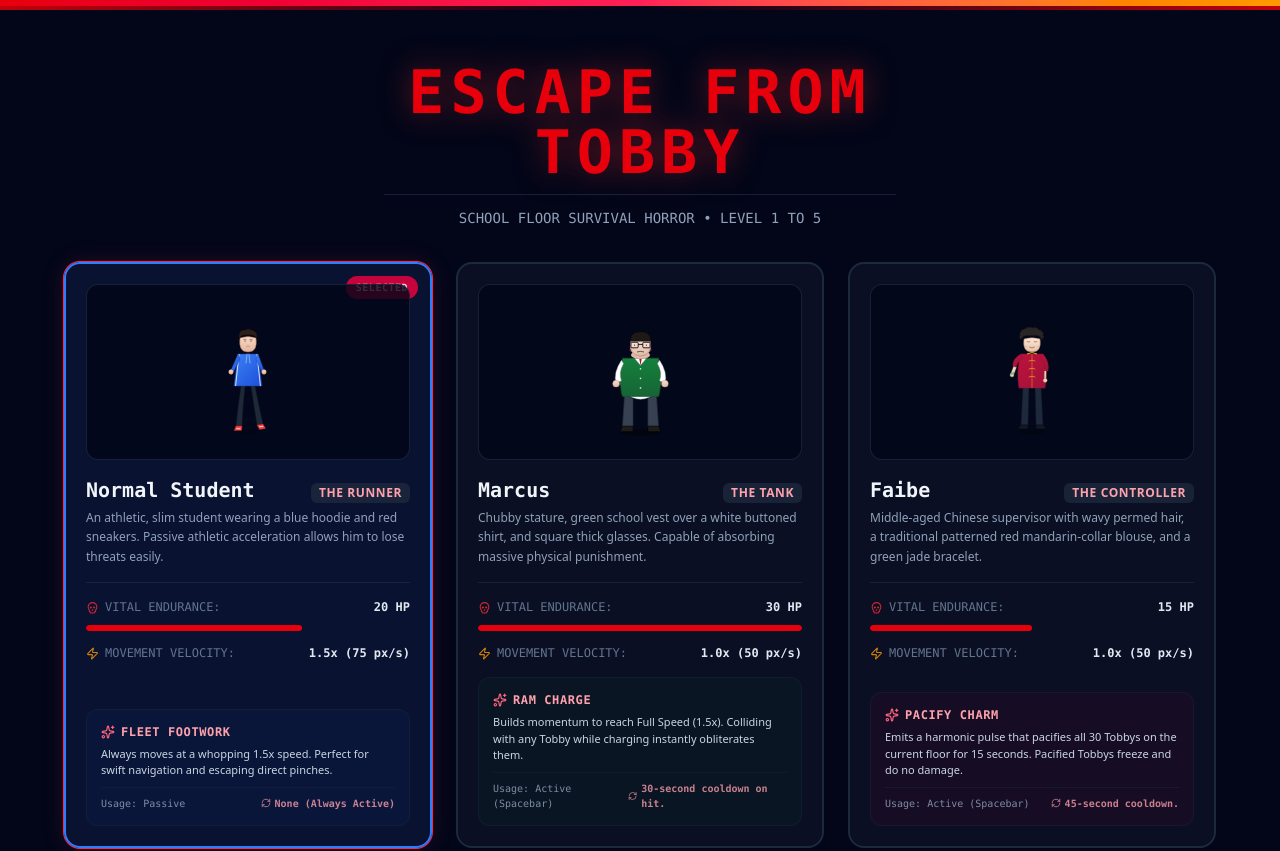
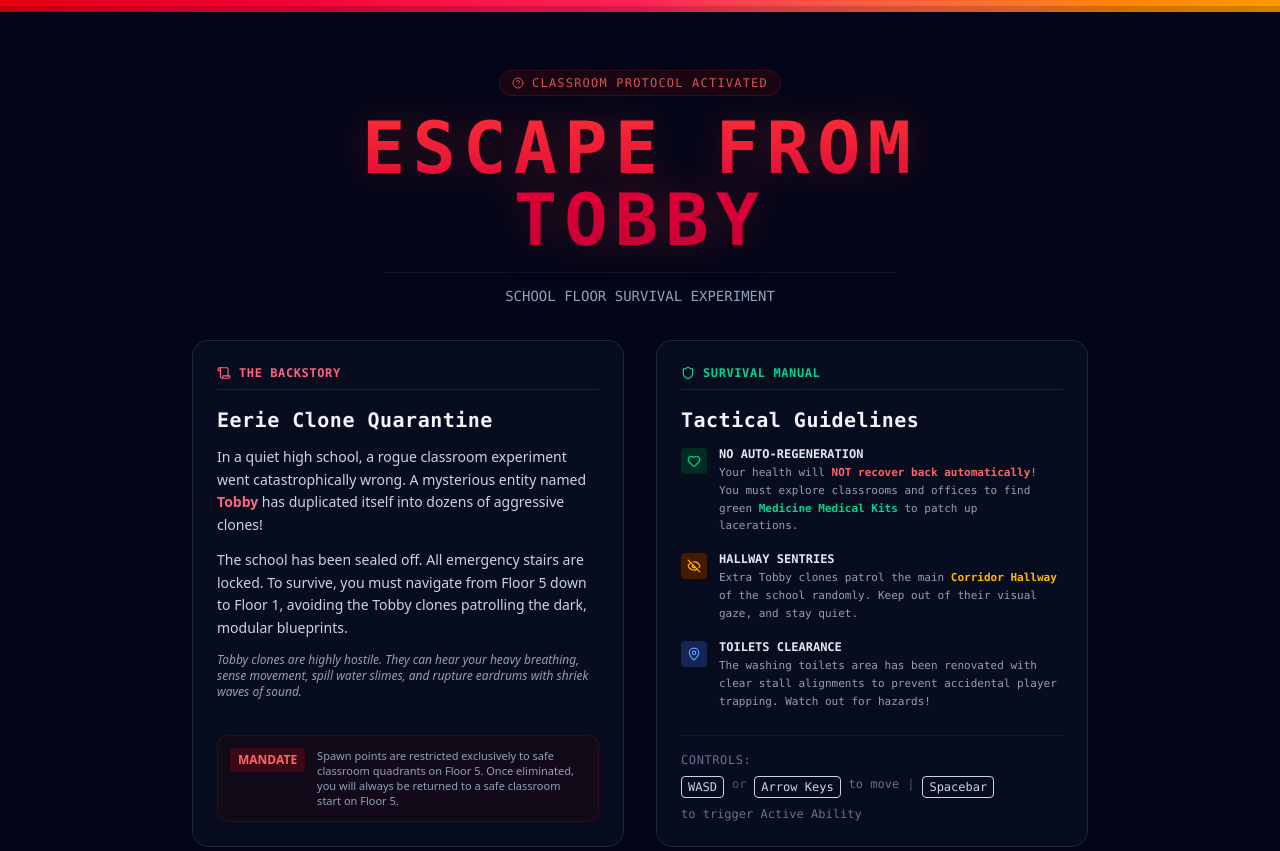
Before and after one commit to 1qw2wq/escap-from-tobby, a React (Vite) app: page / in a window 1280 px wide. Shown: the top 851 px of the page. Built offline with nearby package versions, Linux system fonts and the light colour scheme.

Commit message:
feat: add introductory narrative screen
Introduce an "Intro" component as the initial game state to provide context and game instructions before reaching the main menu. Clean up UI by removing unnecessary selection badges in the menu.

```diff
--- a/src/App.tsx
+++ b/src/App.tsx
@@ -7,12 +7,13 @@ import React, { useState } from "react";
 import { CharacterClass } from "./types";
 import { Menu } from "./components/Menu";
 import { GameCanvas } from "./components/GameCanvas";
+import { Intro } from "./components/Intro";
 import { Skull, Trophy, HelpCircle, Footprints, AlertTriangle, ChevronRight, RefreshCw, LogIn, LogOut, Flame } from "lucide-react";
 
-type GameScreen = "MENU" | "PLAYING" | "DESCENDING" | "GAMEOVER" | "WIN";
+type GameScreen = "INTRO" | "MENU" | "PLAYING" | "DESCENDING" | "GAMEOVER" | "WIN";
 
 export default function App() {
-  const [screen, setScreen] = useState<GameScreen>("MENU");
+  const [screen, setScreen] = useState<GameScreen>("INTRO");
   const [selectedClass, setSelectedClass] = useState<CharacterClass>(CharacterClass.RUNNER);
   const [currentFloor, setCurrentFloor] = useState<number>(5);
 
@@ -61,6 +62,10 @@ export default function App() {
 
       {/* Top Status Border line */}
       <div className="h-1.5 w-full bg-gradient-to-r from-red-600 via-rose-500 to-amber-500" />
+
+      {screen === "INTRO" && (
+        <Intro onProceed={() => setScreen("MENU")} />
+      )}
 
       {screen === "MENU" && (
         <Menu onStartGame={handleStartGame} />
--- /dev/null
+++ b/src/components/Intro.tsx
@@ -0,0 +1,144 @@
+/**
+ * @license
+ * SPDX-License-Identifier: Apache-2.0
+ */
+
+import React from "react";
+import { Play, Shield, Key, Scroll, HelpCircle, Heart, EyeOff, MapPin } from "lucide-react";
+
+interface IntroProps {
+  onProceed: () => void;
+}
+
+export function Intro({ onProceed }: IntroProps) {
+  return (
+    <div className="min-h-screen bg-slate-950 text-slate-100 flex flex-col justify-between p-6 md:p-10 font-sans selection:bg-rose-500 selection:text-white relative overflow-hidden">
+      {/* Decorative ambient highlights */}
+      <div className="absolute inset-0 bg-radial-gradient from-red-950/20 via-slate-950 to-black opacity-80 pointer-events-none" />
+      <div className="absolute top-0 left-0 right-0 h-1.5 bg-gradient-to-r from-red-600 via-rose-500 to-amber-500 animate-pulse" />
+
+      {/* Hero Header */}
+      <header className="z-10 text-center max-w-3xl mx-auto mt-6">
+        <div className="inline-flex items-center gap-2 px-3 py-1 bg-red-950/40 border border-red-500/20 rounded-full text-red-400 text-xs font-mono tracking-widest uppercase mb-4 animate-pulse">
+          <HelpCircle size={12} /> CLASSROOM PROTOCOL ACTIVATED
+        </div>
+        <h1 className="text-4xl md:text-7xl font-mono font-extrabold tracking-widest bg-clip-text text-transparent bg-gradient-to-b from-red-500 to-rose-700 drop-shadow-[0_0_20px_rgba(220,38,38,0.35)] select-none uppercase">
+          ESCAPE FROM TOBBY
+        </h1>
+        <p className="mt-4 text-slate-400 font-mono text-sm max-w-lg mx-auto leading-relaxed border-t border-slate-900 pt-3">
+          SCHOOL FLOOR SURVIVAL EXPERIMENT
+        </p>
+      </header>
+
+      {/* Main Lore & Guide Cards */}
+      <main className="z-10 max-w-4xl mx-auto w-full my-8 grid grid-cols-1 md:grid-cols-2 gap-8 items-stretch">
+
+        {/* Lore Card */}
+        <div className="flex flex-col justify-between p-6 rounded-2xl border border-slate-800 bg-slate-900/40 backdrop-blur-sm shadow-xl hover:border-slate-700 transition-all duration-300">
+          <div>
+            <div className="flex items-center gap-2 text-rose-400 font-mono text-xs font-bold uppercase tracking-wider mb-4 border-b border-slate-800/80 pb-2">
+              <Scroll size={14} /> The Backstory
+            </div>
+            <h2 className="text-xl font-bold font-mono text-slate-100 mb-3 tracking-wide">
+              Eerie Clone Quarantine
+            </h2>
+            <div className="text-sm text-slate-300 leading-relaxed space-y-3 font-sans">
+              <p>
+                In a quiet high school, a rogue classroom experiment went catastrophically wrong. A mysterious entity named <strong className="text-rose-400">Tobby</strong> has duplicated itself into dozens of aggressive clones!
+              </p>
+              <p>
+                The school has been sealed off. All emergency stairs are locked. To survive, you must navigate from Floor 5 down to Floor 1, avoiding the Tobby clones patrolling the dark, modular blueprints.
+              </p>
+              <p className="text-xs text-slate-400 italic">
+                Tobby clones are highly hostile. They can hear your heavy breathing, sense movement, spill water slimes, and rupture eardrums with shriek waves of sound.
+              </p>
+            </div>
+          </div>
+
+          <div className="mt-6 p-3 bg-red-950/20 border border-red-900/30 rounded-xl flex gap-3 items-start">
+            <span className="p-1 px-2 text-xs bg-red-600/20 text-red-400 font-bold rounded">MANDATE</span>
+            <span className="text-[11px] text-slate-400 leading-snug">
+              Spawn points are restricted exclusively to safe classroom quadrants on Floor 5. Once eliminated, you will always be returned to a safe classroom start on Floor 5.
+            </span>
+          </div>
+        </div>
+
+        {/* Hazards & Mechanics Card */}
+        <div className="flex flex-col justify-between p-6 rounded-2xl border border-slate-800 bg-slate-900/40 backdrop-blur-sm shadow-xl hover:border-slate-700 transition-all duration-300">
+          <div>
+            <div className="flex items-center gap-2 text-emerald-400 font-mono text-xs font-bold uppercase tracking-wider mb-4 border-b border-slate-800/80 pb-2">
+              <Shield size={14} /> Survival Manual
+            </div>
+            <h2 className="text-xl font-bold font-mono text-slate-100 mb-3 tracking-wide">
+              Tactical Guidelines
+            </h2>
+
+            <div className="space-y-4 text-xs font-mono">
+              <div className="flex items-start gap-3">
+                <div className="p-1.5 rounded bg-emerald-950 text-emerald-400 mt-0.5">
+                  <Heart size={14} />
+                </div>
+                <div>
+                  <h4 className="font-bold text-slate-200 uppercase">NO AUTO-REGENERATION</h4>
+                  <p className="text-slate-400 leading-relaxed text-[11px] pt-0.5">
+                    Your health will <strong className="text-red-400">NOT recover back automatically</strong>! You must explore classrooms and offices to find green <strong className="text-emerald-400">Medicine Medical Kits</strong> to patch up lacerations.
+                  </p>
+                </div>
+              </div>
+
+              <div className="flex items-start gap-3">
+                <div className="p-1.5 rounded bg-amber-950 text-amber-400 mt-0.5">
+                  <EyeOff size={14} />
+                </div>
+                <div>
+                  <h4 className="font-bold text-slate-200 uppercase">HALLWAY SENTRIES</h4>
+                  <p className="text-slate-400 leading-relaxed text-[11px] pt-0.5">
+                    Extra Tobby clones patrol the main <strong className="text-amber-400">Corridor Hallway</strong> of the school randomly. Keep out of their visual gaze, and stay quiet.
+                  </p>
+                </div>
+              </div>
+
+              <div className="flex items-start gap-3">
+                <div className="p-1.5 rounded bg-blue-950 text-blue-400 mt-0.5">
+                  <MapPin size={14} />
+                </div>
+                <div>
+                  <h4 className="font-bold text-slate-200 uppercase">TOILETS CLEARANCE</h4>
+                  <p className="text-slate-400 leading-relaxed text-[11px] pt-0.5">
+                    The washing toilets area has been renovated with clear stall alignments to prevent accidental player trapping. Watch out for hazards!
+                  </p>
+                </div>
+              </div>
+            </div>
+          </div>
+
+          <div className="mt-6 border-t border-slate-800/60 pt-4 text-xs font-mono justify-self-end">
+            <span className="text-slate-500 uppercase tracking-wider block mb-2">Controls:</span>
+            <div className="flex flex-wrap gap-2 text-slate-300">
+              <span className="px-1.5 py-0.5 bg-slate-850 rounded border border-slate-850">WASD</span>
+              <span className="text-slate-600">or</span>
+              <span className="px-1.5 py-0.5 bg-slate-850 rounded border border-slate-850">Arrow Keys</span>
+              <span className="text-slate-500">to move</span>
+              <span className="text-slate-600">|</span>
+              <span className="px-1.5 py-0.5 bg-slate-850 rounded border border-slate-850">Spacebar</span>
+              <span className="text-slate-500">to trigger Active Ability</span>
+            </div>
+          </div>
+        </div>
+
+      </main>
+
+      {/* Navigation Controls */}
+      <footer className="z-10 max-w-4xl mx-auto w-full flex justify-center items-center py-4">
+        <button
+          onClick={onProceed}
+          id="btn-goto-characters"
+          className="px-14 py-4 rounded-xl bg-gradient-to-r from-red-650 via-rose-600 to-rose-700 hover:from-red-600 hover:to-rose-600 text-white font-mono font-bold tracking-widest text-lg shadow-[0_0_20px_rgba(244,63,94,0.3)] hover:shadow-[0_0_35px_rgba(244,63,94,0.6)] transition-all duration-300 transform active:scale-95 flex items-center gap-2 group"
+        >
+          <span>ENTER SUBJECT DISCOVERY</span>
+          <Play size={18} className="fill-white group-hover:translate-x-1 transition-transform" />
+        </button>
+      </footer>
+    </div>
+  );
+}
--- a/src/components/Menu.tsx
+++ b/src/components/Menu.tsx
@@ -95,12 +95,7 @@ export function Menu({ onStartGame }: MenuProps) {
                   : "border-slate-800 bg-slate-900/60 text-slate-300 hover:border-slate-700 hover:bg-slate-900/90"
               }`}
             >
-              {/* Highlight badge */}
-              {isSelected && (
-                <span className="absolute top-3 right-3 bg-rose-600 text-white text-[10px] font-mono tracking-wider font-bold py-1 px-2.5 rounded-full uppercase animate-pulse">
-                  Selected
-                </span>
-              )}
+              {/* Highlight badge deleted as per request */}
 
               {/* Character visual SVG wrapper */}
               <div className="h-44 flex items-center justify-center p-2 mb-4 bg-slate-950/80 rounded-xl border border-slate-800/80 overflow-hidden relative">
```
